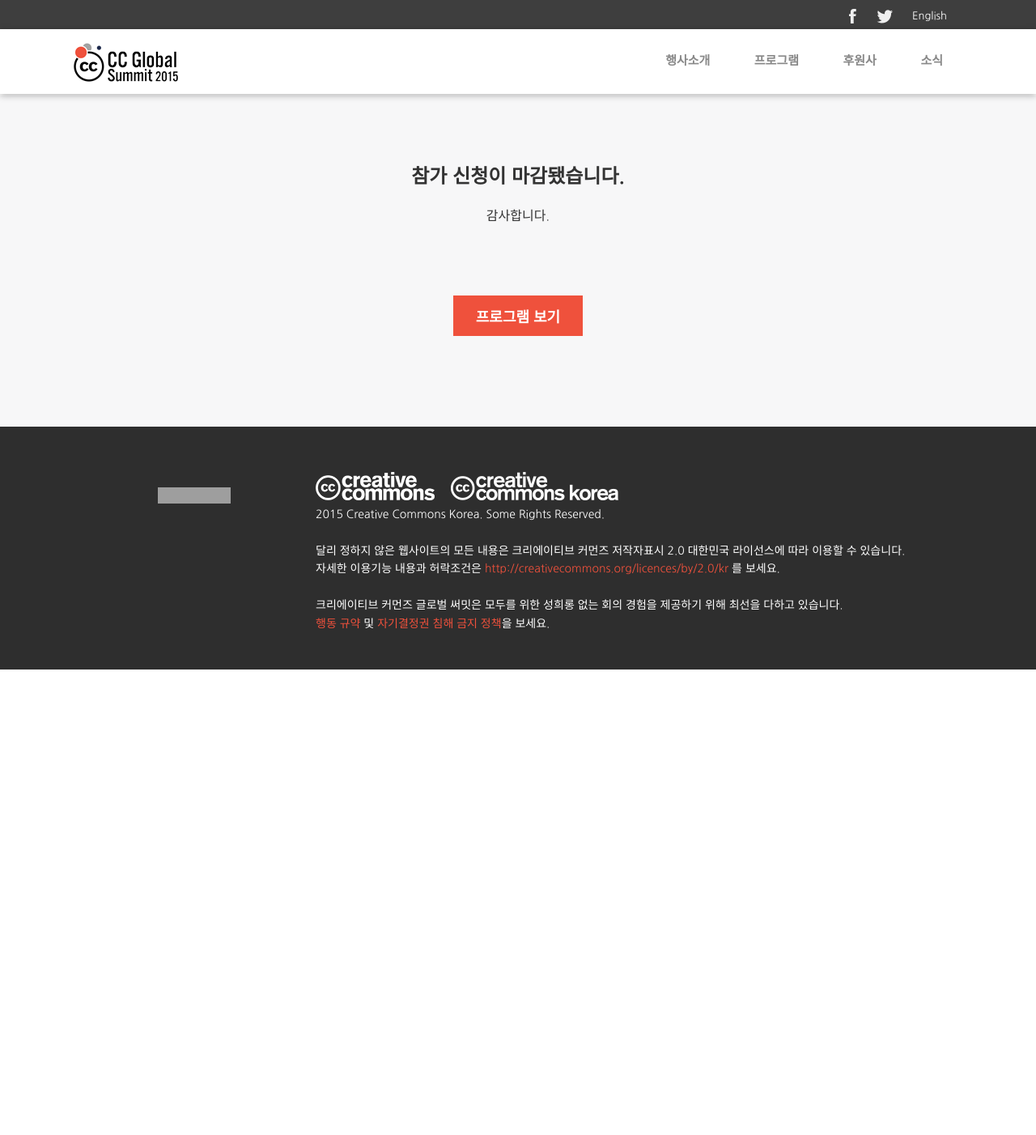
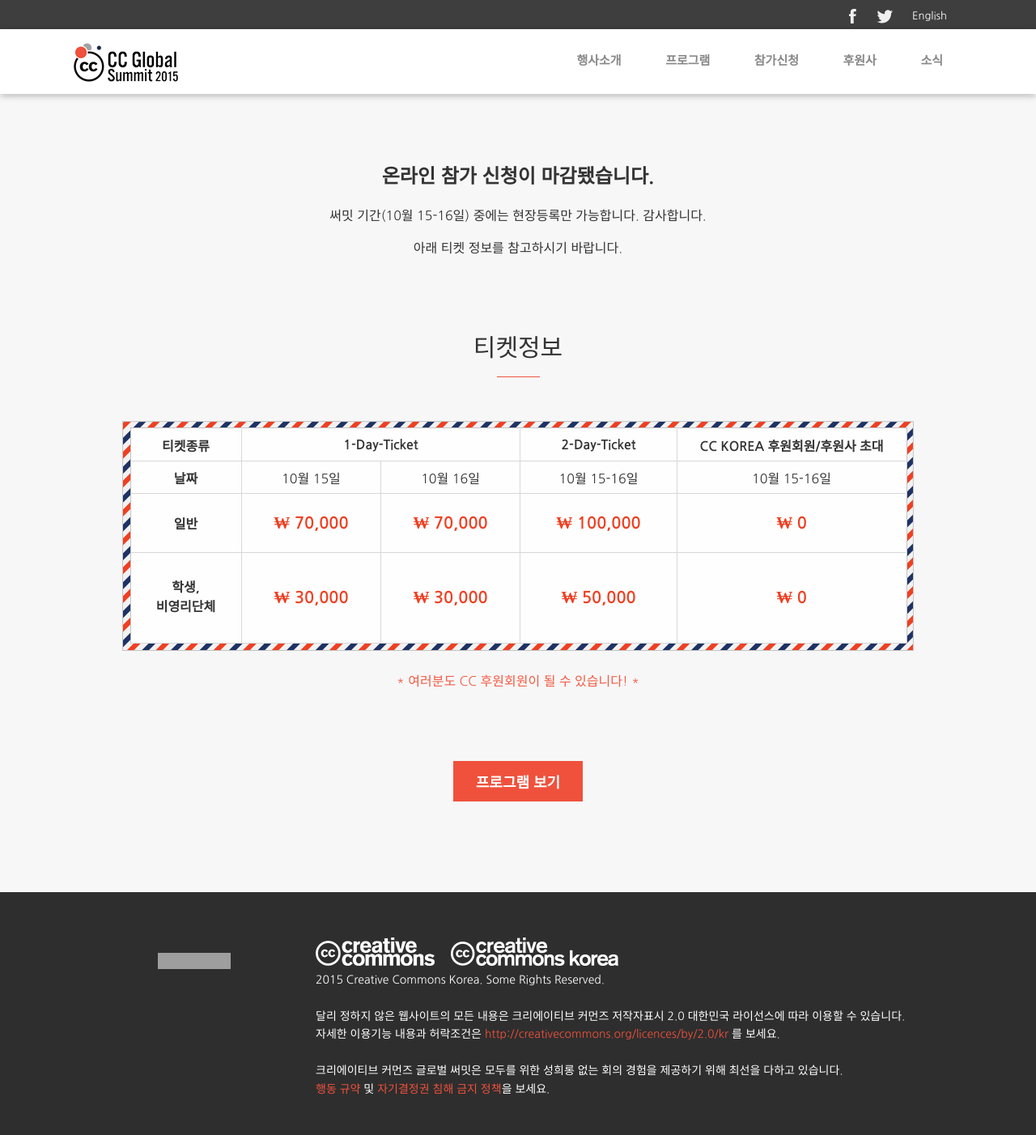
Before and after one commit to creativecommonskorea/2015-global-summit, a Jekyll site: the page built from thankyou.html, in a window 1280 px wide. Shown: the whole page at 81% size. Built offline with Jekyll 4.4.1, drawn with Linux system fonts in a browser that asks for light colours; nearby versions of some CDN libraries; before the commit the page ends 900 px from its top, so only the background shows below that; grey boxes are pictures that could not be loaded.

Commit message:
온라인 참가 신청 마감. 이후 안내 공개

```diff
--- a/_includes/header.html
+++ b/_includes/header.html
@@ -132,6 +132,9 @@
             프로그램
             <div class="arrow"><img src="/images/base/arrow_down.png" alt=""/></div>
         </div>
+        <div class="mobile_b_menu clickable" id="attend">
+            <a href="/register.html">참가신청</a>
+        </div>
         <div class="mobile_s_menu programs_sub">
             <a href="/programs_mobile.html">전체 프로그램</a><br/>
             <a href="/speakers.html">연사소개</a><br/>
@@ -157,10 +160,12 @@
                 <li data-target="submenu_2" id="menu_2">
                     <a href="/programs.html">프로그램</a>
                 </li>
+                <li><a href="/register.html">참가신청</a></li>
                 <li><a href="/sponsors.html">후원사</a></li>
                 {% for post in site.posts limit:1 %}
                 <li><a href="{{ post.url | prepend: site.baseurl }}">소식</a></li>
                 {% endfor %}
+
                 <!--
                 <li><a href="http://campaign.cckorea.org/" target="_blank">CC 캠페인</a></li>
                 -->
--- a/thankyou.html
+++ b/thankyou.html
@@ -8,13 +8,97 @@ redirect_from:
 <div id="container">
 	<div class="wrap attend_wrap">
 		<section>
-			<h2>참가 신청이 마감됐습니다.</h2>
-			<p>감사합니다.</p>
+  			<h2>온라인 참가 신청이 마감됐습니다.</h2>
+  			<p>써밋 기간(10월 15-16일) 중에는 현장등록만 가능합니다. 감사합니다.</p>
+        <p>아래 티켓 정보를 참고하시기 바랍니다.</p>
 		</section>
 		<p>&nbsp;</p>
 		<p>&nbsp;</p>
+    <section>
+        <h1 class="title">티켓정보</h1>
+        <div class="guide_bar_33"></div>
+        <!-- web -->
+        <div class="ticket_info">
+            <table border="0">
+                <thead>
+                <tr class="h40">
+                    <th>티켓종류</th>
+                    <th colspan="2">1-Day-Ticket</th>
+                    <th>2-Day-Ticket</th>
+                    <th>CC KOREA 후원회원/후원사 초대</th>
+                </tr>
+                </thead>
+                <tbody>
+                <tr class="h40">
+                    <th>날짜</th>
+                    <td>10월 15일</td>
+                    <td>10월 16일</td>
+                    <td>10월 15-16일</td>
+                    <td>10월 15-16일</td>
+                </tr>
+                <tr>
+                    <th>일반</th>
+                    <td class="price_show">&#8361; 70,000</td>
+                    <td class="price_show">&#8361; 70,000</td>
+                    <td class="price_show">&#8361; 100,000</td>
+                    <td class="price_show">&#8361; 0</td>
+                </tr>
+                <tr>
+                    <th style="line-height: 1.5;">학생,<br>비영리단체</th>
+                    <td class="price_show">&#8361; 30,000</td>
+                    <td class="price_show">&#8361; 30,000</td>
+                    <td class="price_show">&#8361; 50,000</td>
+                    <td class="price_show">&#8361; 0</td>
+                </tr>
+                </tbody>
+            </table>
+        </div>
+        <!-- web -->
+        <!-- mobile web -->
+        <div class="mobile_ticket_info">
+            <table cellpadding="0" cellspacing="0">
+                <thead>
+                <tr>
+                    <th>티켓<br/>종류</th>
+                    <th>날짜</th>
+                    <th>일반</th>
+                    <th style="line-height: 1.5;">학생,<br>비영리단체</th>
+                </tr>
+                </thead>
+                <tbody>
+                <tr>
+                    <th rowspan="2">1 Day<br>Ticket</th>
+                    <td class="date">10.15</td>
+                    <td class="price">&#8361; 70,000</td>
+                    <td class="price">&#8361; 30,000</td>
+                </tr>
+                <tr>
+                    <td class="date">10.16</td>
+                    <td class="price">&#8361; 70,000</td>
+                    <td class="price">&#8361; 30,000</td>
+                </tr>
+                <tr>
+                    <th>2 Days<br>Ticket</th>
+                    <td class="date">10.15<br>&nbsp;&nbsp;&nbsp;~16</td>
+                    <td class="price">&#8361; 100.000</td>
+                    <td class="price">&#8361; 50,000</td>
+                </tr>
+                <tr>
+                    <th>후원<br/>회원</th>
+                    <td colspan="3" class="price">&#8361; 0</td>
+                </tr>
+                </tbody>
+            </table>
+        </div>
+        <!-- mobile web -->
+        <div class="comeon_cc_sponsor">
+            <a href="http://www.cckorea.org/xe/?mid=join_members" target="_blank">* 여러분도 CC 후원회원이 될 수 있습니다! *</a>
+        </div>
+    </section>
+    <p>&nbsp;</p>
+    <p>&nbsp;</p>
 		<div class="apply_summit_wrap">
-			<button class="apply_summit" type="button" id="apply_summit_btn" onclick="location.href='/programs.html'" style="width: 160px; height: 50px;">프로그램 보기</button>
+        <button class="apply_summit" type="button" id="apply_summit_btn" onclick="location.href='/programs.html'" style="width: 160px; height: 50px;">프로그램 보기</button>
 		</div>
 		<p>&nbsp;</p>
 	</div>
```
